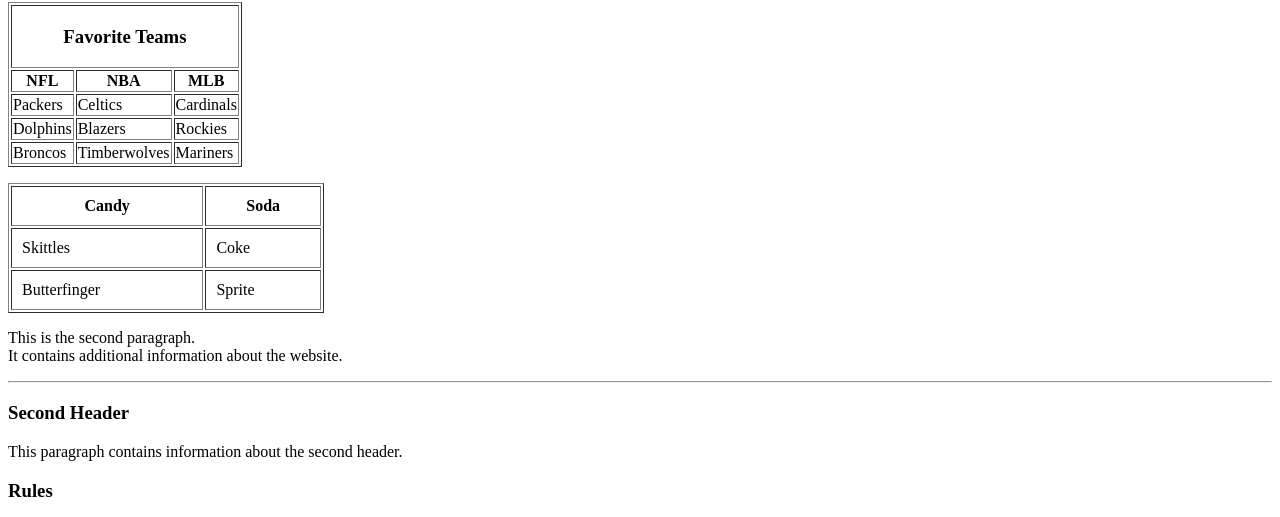
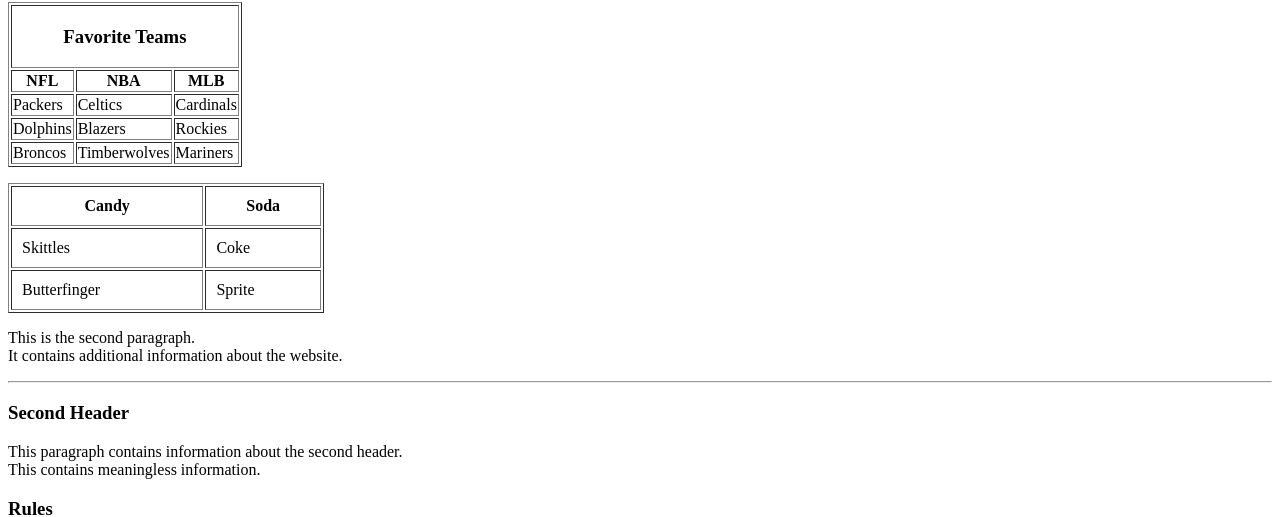
Before and after one commit to alexkrone/test, a plain HTML site: page index.html in a window 1280 px wide. Shown: the part 428-945 px from the top of the page. Drawn offline with Linux system fonts and the light colour scheme.

Commit message:
third addition

```diff
--- a/index.html
+++ b/index.html
@@ -75,7 +75,7 @@ Alex's Website
 
 
 <h3>Second Header</h3>
-<p>This paragraph contains information about the second header.<br />
+<p>This paragraph contains information about the second header.<br />This contains meaningless information.
 
 
 <p><h3><a name="Rules"></a>Rules</h3>This section goes over all of the applicable rules concerning the website.<a href="#back">Back</a></p>
```
